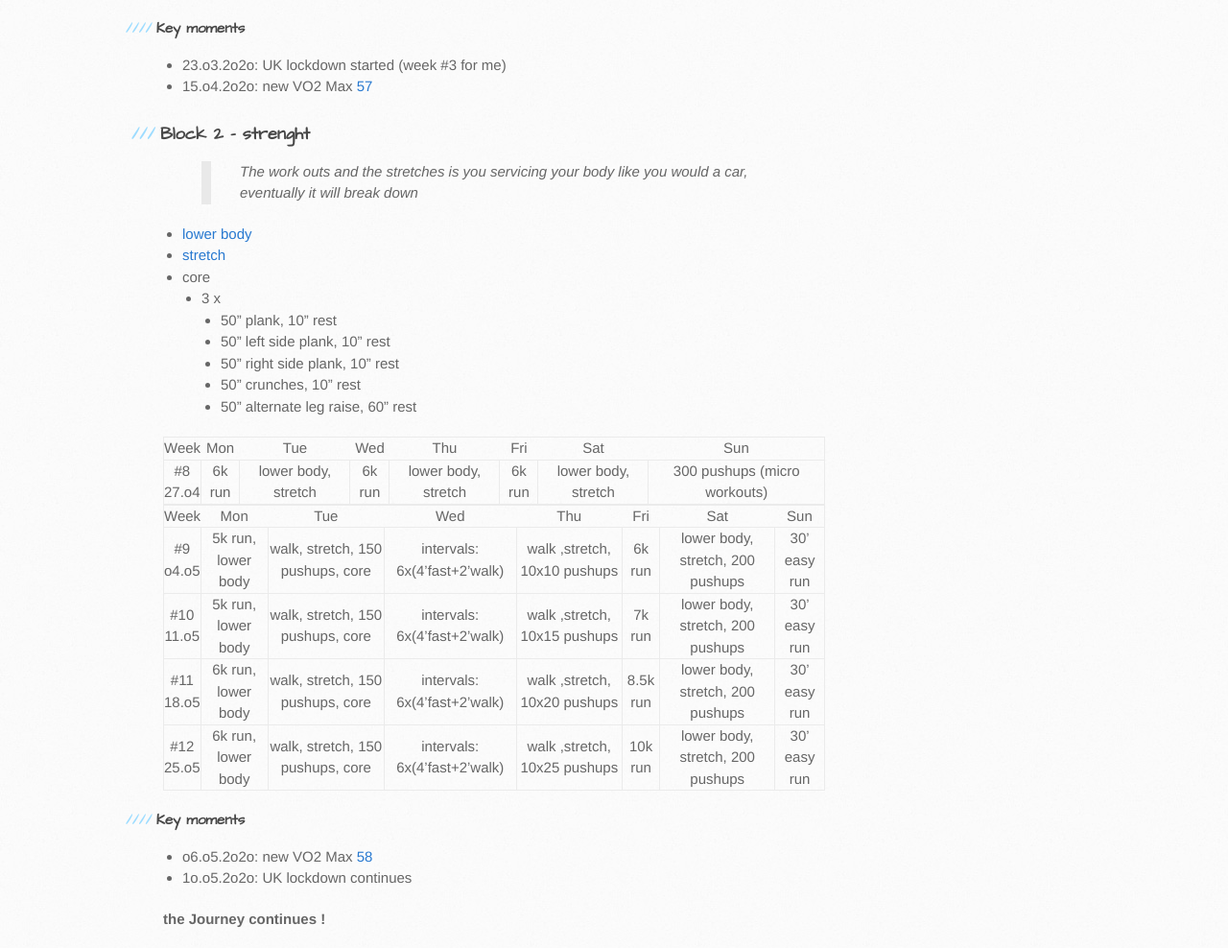
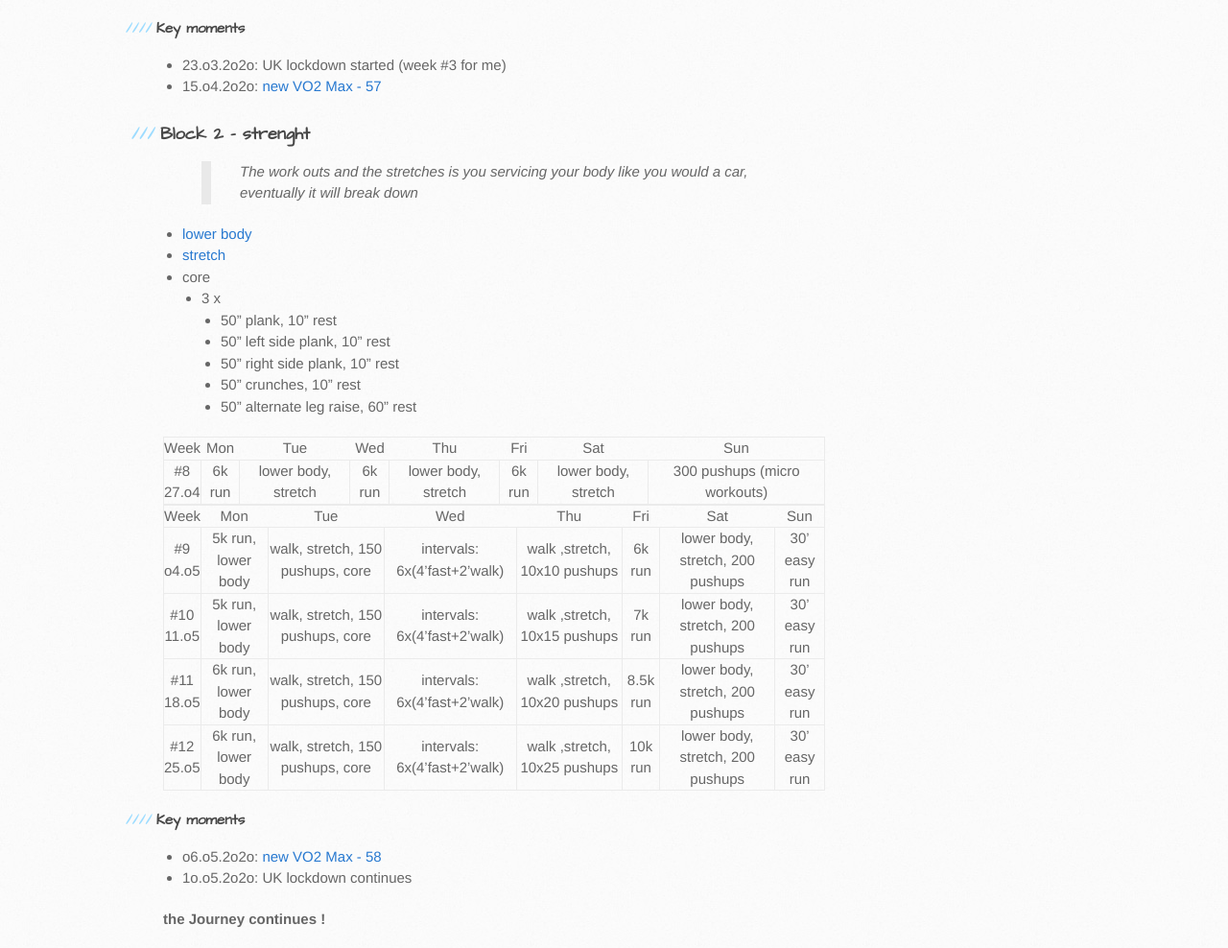
Before and after one commit to jokeru/facebook, a Jekyll site: the page built from _posts/2020-03-08-covid19_workout.md, in a window 1280 px wide. Shown: the part 1203-2191 px from the top of the page at 96% size. Built offline with Jekyll 4.4.1, drawn with Linux system fonts in a browser that asks for light colours; comment, search, counter and statistics services are not loaded; part of the change alters nothing that is shown.

```diff
--- a/_posts/2020-03-08-covid19_workout.md
+++ b/_posts/2020-03-08-covid19_workout.md
@@ -41,15 +41,15 @@ Run, Forest, Run: not too easy, not too hard - most of the times :D
 
 #### Key moments
 - 23.o3.2o2o: UK lockdown started (week #3 for me)
-- 15.o4.2o2o: new VO2 Max [57](/pic/vo2max-57.jpeg){:target="_blank"}
+- 15.o4.2o2o: <a data-fancybox="gallery" href="/pic/vo2max-57.jpeg" data-caption="new VO2 Max - 57">new VO2 Max - 57</a>
 
 
 ### Block 2 - strenght
 
 > _The work outs and the stretches is you servicing your body like you would a car, eventually it will break down_
 
-- [lower body](/pic/legs-1.jpeg){:target="_blank"}
-- [stretch](/pic/mobility.jpeg){:target="_blank"}
+- <a data-fancybox="gallery" href="/pic/legs-1.jpeg" data-caption="lower body workout">lower body</a>
+- <a data-fancybox="gallery" href="/pic/mobility.jpeg" data-caption="stretching">stretch</a>
 - core
   - 3 x
     - 50" plank, 10" rest
@@ -71,7 +71,7 @@ Run, Forest, Run: not too easy, not too hard - most of the times :D
 
 
 #### Key moments
-- o6.o5.2o2o: new VO2 Max [58](/pic/vo2max-58.jpeg){:target="_blank"}
+- o6.o5.2o2o: <a data-fancybox="gallery" href="/pic/vo2max-58.jpeg" data-caption="new VO2 Max - 58">new VO2 Max - 58</a>
 - 1o.o5.2o2o: UK lockdown continues
 
 
```
